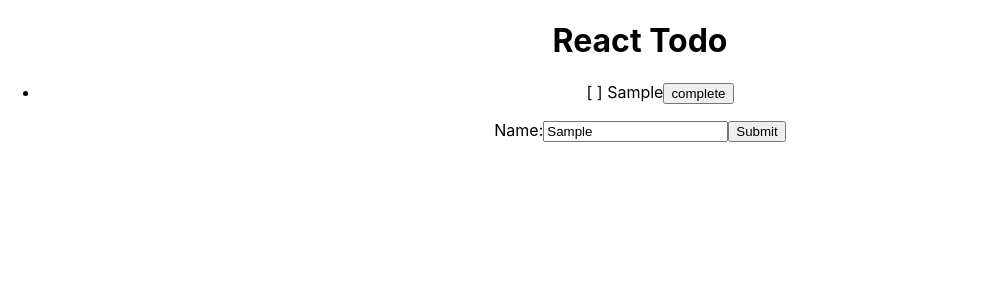
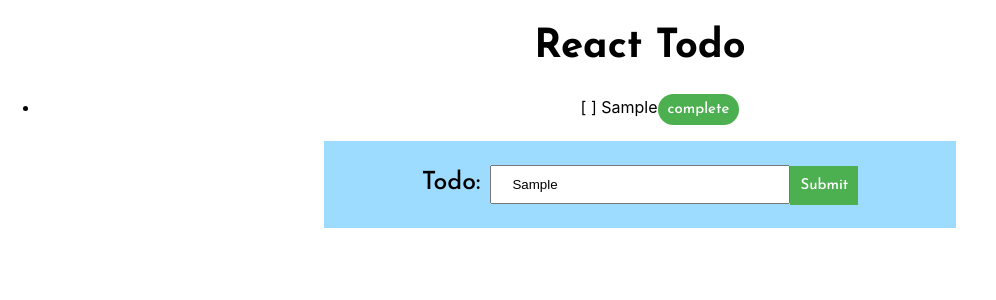
Before and after one commit to bayurn/react-todo, a React (Create React App) app in the folder client/: page / in a window 1280 px wide. Both pictures are taken after typing "Sample" into the empty fields and a click on the input "Submit". Shown: the top 300 px of the page, without its empty margins (0-996 px from the left). Built offline with nearby package versions, Linux system fonts and the light colour scheme.

Commit message:
build css

```diff
--- a/client/public/index.html
+++ b/client/public/index.html
@@ -8,7 +8,9 @@
   <meta name="theme-color" content="#000000" />
   <meta name="description" content="Web site created using create-react-app" />
   <link rel="apple-touch-icon" href="%PUBLIC_URL%/logo192.png" />
-  <link href="https://fonts.googleapis.com/css2?family=Hind+Siliguri:wght@700&display=swap" rel="stylesheet">
+  <link href="https://fonts.googleapis.com/css2?family=Josefin+Sans:wght@700&display=swap" rel="stylesheet">
+  <link href="https://fonts.googleapis.com/css2?family=Josefin+Sans:wght@500&display=swap" rel="stylesheet">
+
   <!--
       manifest.json provides metadata used when your web app is installed on a
       user's mobile device or desktop. See https://developers.google.com/web/fundamentals/web-app-manifest/
--- a/client/src/components/todoBox.js
+++ b/client/src/components/todoBox.js
@@ -1,7 +1,7 @@
 import React, { Component } from 'react'
 import TodoList from './todoList';
 import TodoForm from './todoForm';
-import '../css/todoBox.css'
+import '../css/todoBox.css';
 
 export default class TodoBox extends Component {
     constructor(props) {
--- a/client/src/components/todoForm.js
+++ b/client/src/components/todoForm.js
@@ -1,4 +1,5 @@
-import React, { Component } from 'react'
+import React, { Component } from 'react';
+import '../css/todoBox.css';
 
 export default class TodoForm extends Component {
     constructor(props) {
@@ -22,11 +23,9 @@ export default class TodoForm extends Component {
     render() {
         return (
             <form onSubmit={this.handleSubmit}>
-                <label>
-                    Name:
-            <input type="text" value={this.state.value} onChange={this.handleChange} />
-                </label>
-                <input type="submit" value="Submit" />
+                <label>Todo:</label>
+                <input type="text" value={this.state.value} onChange={this.handleChange} />
+                <input type="submit" className="Submit" value="Submit" />
             </form>
         );
     }
--- a/client/src/components/todoItem.js
+++ b/client/src/components/todoItem.js
@@ -1,9 +1,14 @@
 import React from 'react';
+import '../css/todoBox.css';
 
 function TodoItem(props) {
-    return <li> {props.item.complete ? '[X]' : '[ ]'} {props.item.title}
-        <button type="button" onClick={() => (props.complete(props.item.id))}>complete</button>
-    </li>
+    return (
+        <div className="Item">
+            <li> {props.item.complete ? '[X]' : '[ ]'} {props.item.title}
+                <button type="button" className="button1" onClick={() => (props.complete(props.item.id))}>complete</button>
+            </li>
+        </div>
+    )
 }
 
 export default TodoItem;
--- a/client/src/components/todoList.js
+++ b/client/src/components/todoList.js
@@ -1,5 +1,6 @@
 import React from 'react';
 import TodoItem from './todoItem';
+import '../css/todoBox.css';
 
 function TodoList(props) {
     const listItems = props.data.map((item) =>
--- a/client/src/css/todoBox.css
+++ b/client/src/css/todoBox.css
@@ -1,3 +1,65 @@
 .Box {
     text-align: center;
 }
+
+.Box h1 {
+    font-family: 'Josefin Sans', sans-serif;
+    font-size: 40px;
+}
+
+form {
+    overflow: hidden;
+    padding: 5em;
+    background: #9ddbff;
+    border: none;
+    margin-top: 1rem;
+    max-width: 600px;
+    margin-left: auto;
+    margin-right: auto;
+    padding: 1em;
+}
+
+input[type=text] {
+    width: 50%;
+    padding: 10px 20px;
+    margin: 8px 0px;
+    box-sizing: border-box;
+}
+
+label {
+    font-family: 'Josefin Sans', sans-serif;
+    font-size: 25px;
+    padding-right: 10px;
+}
+
+input[type=submit] {
+    background-color: #4CAF50;
+    border: none;
+    color: rgb(255, 255, 255);
+    padding: 12px 10px;
+    text-align: center;
+    text-decoration: none;
+    display: inline-block;
+    font-family: 'Josefin Sans', sans-serif;
+    font-size: 15px;
+}
+
+input[type=submit]:hover {
+    background-color: aqua;
+}
+
+button {
+    background-color: #4CAF50;
+    border: none;
+    color: rgb(255, 255, 255);
+    padding: 8px 10px;
+    text-align: center;
+    text-decoration: none;
+    display: inline-block;
+    font-family: 'Josefin Sans', sans-serif;
+    font-size: 15px;
+}
+
+.button1 {
+    border-radius: 20px;
+}
```
